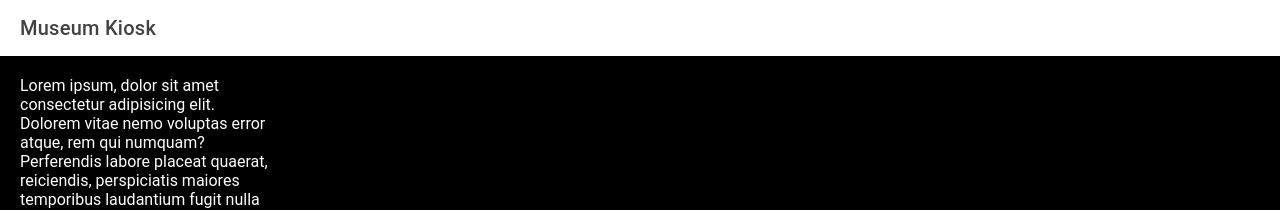
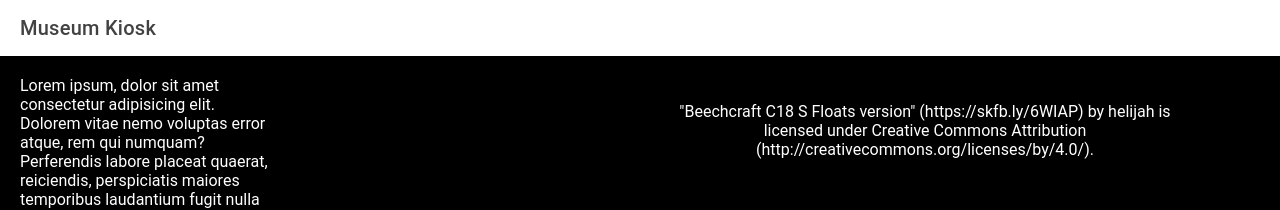
Before and after one commit to nitrotap/museum-models, a React (Vite) app: page /home in a window 1280 px wide. Both pictures are taken after a click on the picture 810 px from the left and 669 px from the top of the page. Shown: the top 210 px of the page. Built offline with nearby package versions, Linux system fonts and the light colour scheme; no server answers.

Commit message:
making text white for attribution

```diff
--- a/src/components/CustomScene.tsx
+++ b/src/components/CustomScene.tsx
@@ -87,7 +87,7 @@ const PlaneScene: React.FC = () => {
     return (
         <div>
             <IonText>
-                <p style={{ width: '80%', paddingLeft: '40vw' }}>
+                <p style={{ width: '80%', paddingLeft: '40vw', color: '#fff' }}>
                     "WW Plane" (https://www.fab.com/listings/4d9445be-9c5f-426c-9ce7-ba6271eb65c6) by Alejo is licensed under Creative Commons Attribution (http://creativecommons.org/licenses/by/4.0/).
                 </p>
             </IonText>
--- a/src/components/PlaneScene.tsx
+++ b/src/components/PlaneScene.tsx
@@ -86,7 +86,7 @@ const PlaneScene: React.FC = () => {
         <div>
             <div style={{ padding: '10px', textAlign: 'center' }}>
                 <IonText>
-                    <p style={{ width: '80%', paddingLeft: '40vw' }}>
+                    <p style={{ width: '80%', paddingLeft: '40vw', color: '#fff' }}>
                         "Beechcraft C18 S Floats version" (https://skfb.ly/6WIAP) by helijah is licensed under Creative Commons Attribution (http://creativecommons.org/licenses/by/4.0/).
                     </p>
                 </IonText>
```
